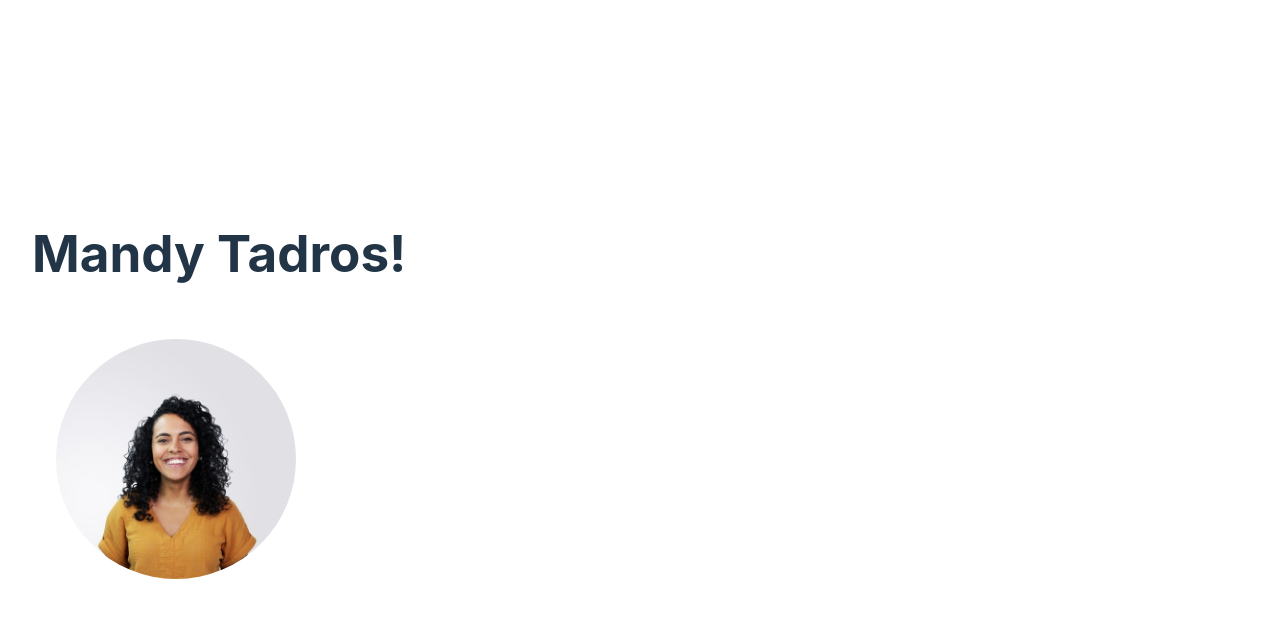
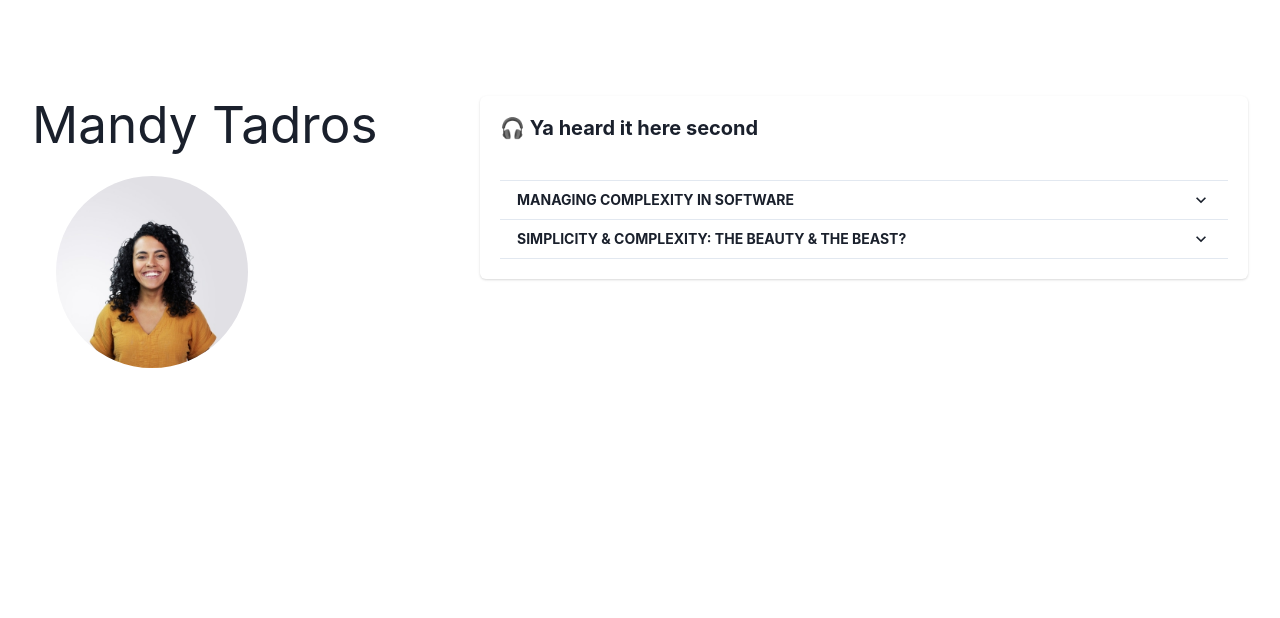
Before and after one commit to amtadros/amtadros.github.io, a React (Vite) app: page / in a window 1280 px wide. Shown: the top 618 px of the page. Built offline with nearby package versions, Linux system fonts and the light colour scheme.

Commit message:
Add content section

```diff
--- a/package.json
+++ b/package.json
@@ -12,6 +12,10 @@
     "deploy": "gh-pages -d dist"
   },
   "dependencies": {
+    "@chakra-ui/react": "^2.8.2",
+    "@emotion/react": "^11.11.3",
+    "@emotion/styled": "^11.11.0",
+    "framer-motion": "^10.18.0",
     "react": "^18.2.0",
     "react-dom": "^18.2.0"
   },
--- a/src/App.css
+++ b/src/App.css
@@ -1,5 +1,7 @@
 #root {
   padding: 2rem;
+  height: 100%;
+  width: 100%;
 }
 
 .logo {
--- a/src/App.tsx
+++ b/src/App.tsx
@@ -1,15 +1,15 @@
-import './App.css'
-import profilePic from './assets/profile-pic.jpeg'
+import { Grid } from "@chakra-ui/react";
+import "./App.css";
+import { Content } from "./components/Content";
+import { Sidebar } from "./components/Sidebar";
 
 function App() {
   return (
-    <>
-     <div>
-     <h1>Mandy Tadros!</h1>
-      </div>
-      <img src={profilePic} className="logo" alt="Mandy Tadros" />
-    </>
-  )
+    <Grid templateColumns='1fr 2fr' columnGap={16} height='100%' width='100%' paddingTop={16}>
+      <Sidebar />
+      <Content />
+    </Grid>
+  );
 }
 
-export default App
+export default App;
--- /dev/null
+++ b/src/components/Content.tsx
@@ -0,0 +1,69 @@
+import {
+  Accordion,
+  AccordionButton,
+  AccordionIcon,
+  AccordionItem,
+  AccordionPanel,
+  Box,
+  Card,
+  CardBody,
+  CardHeader,
+  GridItem,
+  Heading,
+  Stack,
+  StackDivider,
+  Text,
+} from "@chakra-ui/react";
+
+export function Content() {
+  return (
+    <GridItem width="100%">
+      <Card>
+        <CardHeader>
+          <Heading size="md">🎧 Ya heard it here second</Heading>
+        </CardHeader>
+        <CardBody>
+          <Accordion allowMultiple>
+            <AccordionItem>
+              <h2>
+                <AccordionButton>
+                  <Box as="span" flex="1" textAlign="left">
+                    <Heading size="xs" textTransform="uppercase">
+                      Managing Complexity in Software
+                    </Heading>
+                  </Box>
+                  <AccordionIcon />
+                </AccordionButton>
+              </h2>
+              <AccordionPanel pb={4}>
+                Lorem ipsum dolor sit amet, consectetur adipiscing elit, sed do
+                eiusmod tempor incididunt ut labore et dolore magna aliqua. Ut
+                enim ad minim veniam, quis nostrud exercitation ullamco laboris
+                nisi ut aliquip ex ea commodo consequat.
+              </AccordionPanel>
+            </AccordionItem>
+
+            <AccordionItem>
+              <h2>
+                <AccordionButton>
+                  <Box as="span" flex="1" textAlign="left">
+                    <Heading size="xs" textTransform="uppercase">
+                      Simplicity & Complexity: The Beauty & the Beast?
+                    </Heading>
+                  </Box>
+                  <AccordionIcon />
+                </AccordionButton>
+              </h2>
+              <AccordionPanel pb={4}>
+                Lorem ipsum dolor sit amet, consectetur adipiscing elit, sed do
+                eiusmod tempor incididunt ut labore et dolore magna aliqua. Ut
+                enim ad minim veniam, quis nostrud exercitation ullamco laboris
+                nisi ut aliquip ex ea commodo consequat.
+              </AccordionPanel>
+            </AccordionItem>
+          </Accordion>
+        </CardBody>
+      </Card>
+    </GridItem>
+  );
+}
--- /dev/null
+++ b/src/components/Sidebar.tsx
@@ -0,0 +1,11 @@
+import { GridItem } from "@chakra-ui/react";
+import profilePic from "../assets/profile-pic.jpeg";
+
+export function Sidebar() {
+  return (
+    <GridItem>
+      <h1>Mandy Tadros</h1>
+      <img src={profilePic} className="logo" alt="Mandy Tadros" />
+    </GridItem>
+  );
+}
--- a/src/main.tsx
+++ b/src/main.tsx
@@ -1,10 +1,13 @@
-import React from 'react'
-import ReactDOM from 'react-dom/client'
-import App from './App.tsx'
-import './index.css'
+import React from "react";
+import ReactDOM from "react-dom/client";
+import { ChakraProvider } from "@chakra-ui/react";
+import App from "./App.tsx";
+import "./index.css";
 
-ReactDOM.createRoot(document.getElementById('root')!).render(
+ReactDOM.createRoot(document.getElementById("root")!).render(
   <React.StrictMode>
-    <App />
-  </React.StrictMode>,
-)
+    <ChakraProvider>
+      <App />
+    </ChakraProvider>
+  </React.StrictMode>
+);
```
Also changed, not shown: 1 other file (tests, documents, lock files or other folders).
